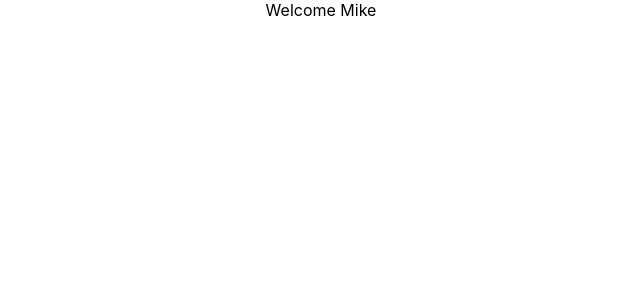
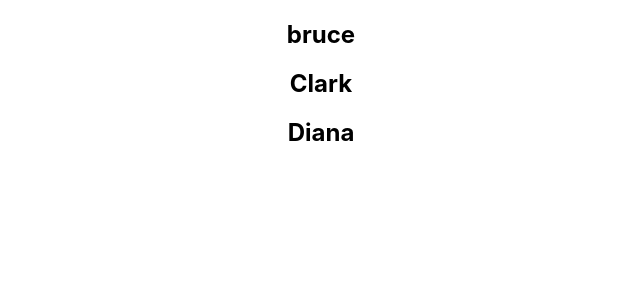
Before and after one commit to wildfoxcard/lessons-react, a React (Create React App) app in the folder reactjs/hello-world/: page / in a window 1280 px wide. Shown: the top 300 px of the page, without its empty margins (319-959 px from the left). Built offline with nearby package versions, Linux system fonts and the light colour scheme.

Commit message:
17th video completed

```diff
--- a/reactjs/hello-world/src/App.js
+++ b/reactjs/hello-world/src/App.js
@@ -10,13 +10,15 @@
 // import ClassClick from './components/ClassClick'
 // import EventBind from './components/EventBind'
 // import ParentComponent from './components/ParentComponent'
-import UserGreeting from './components/UserGreeting'
+// import UserGreeting from './components/UserGreeting'
+import NameList from './components/NameList'
 
 
 function App() {
   return (
     <div className="App">
-      <UserGreeting />
+      <NameList />
+      {/* <UserGreeting /> */}
       {/* <ParentComponent /> */}
       {/* <EventBind /> */}
       {/* <ClassClick /> */}
--- /dev/null
+++ b/reactjs/hello-world/src/components/NameList.js
@@ -0,0 +1,14 @@
+import React from 'react'
+
+function NameList() {
+    const names = ["bruce", "Clark", "Diana"]
+    const nameList = names.map((name) => <h2>{name}</h2>)
+
+    return (
+        <div>
+            {nameList}
+        </div>
+    )
+}
+
+export default NameList
```
Also changed, not shown: 1 other file (tests, documents, lock files or other folders).
